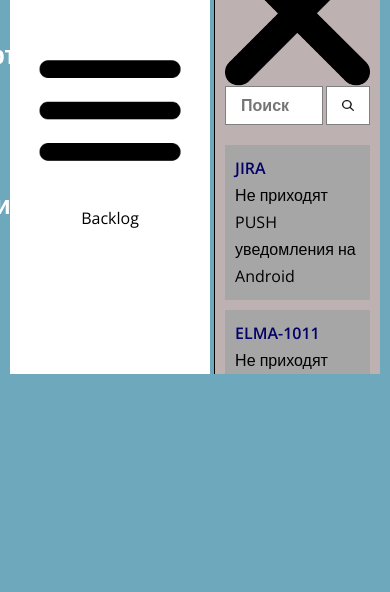
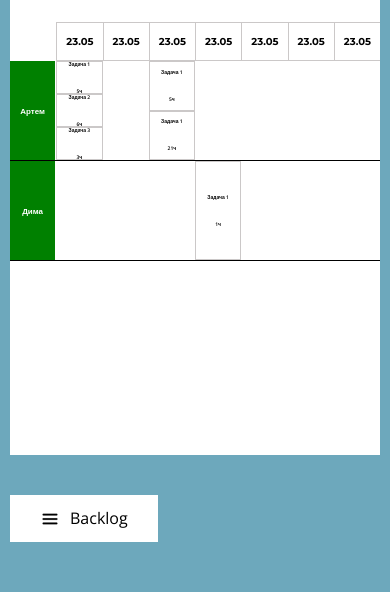
Before and after one commit to vladimirtonkov/planner, a website: page app/index.html in a window 390 px wide. Shown: the part 298-890 px from the top of the page. Before the commit the page ends 844 px from the top, so only its background shows below. Drawn offline with nearby package versions, Linux system fonts and the light colour scheme.

Commit message:
feat: add media expressions

```diff
--- a/app/scss/_vars.scss
+++ b/app/scss/_vars.scss
@@ -17,7 +17,8 @@ $buttonSliderPaddingLeft: 20px;
 $buttonSliderPaddingRight: 20px;
 $defaultWidth: 100%;
 $backlogWidth: 450px;
-$backlogHeight: 500px;
+// $backlogHeight: 500px;
+$defaultHeight: 500px;
 $backlogColor: #beb1b1;
 $searchWidthMagnifierImg: 20px;
 $searchHeightMagnifierImg: 20px;
--- a/app/scss/style.scss
+++ b/app/scss/style.scss
@@ -13,6 +13,8 @@ body {
     // position: relative;
     background-color: $default;
     width: calc(#{$defaultWidth} - #{$backlogWidth});
+    height: $defaultHeight;
+    overflow-y: auto;
 
 }
 
@@ -101,6 +103,12 @@ body {
         left: 50%;
         top: -15%;
         transform: translateX(-50%);
+        display: flex;
+        align-items: center;
+        justify-content: center;
+        max-height: 100px;
+        height: 100%;
+        overflow-y: auto;
         max-width: 350px;
         width: 100%;
         z-index: 1;
@@ -156,22 +164,20 @@ body {
 
 
 
-
-
-
-
-
-
-
+.backlog-btn-show {
+    display: none;
+}
 
 
 .backlog {
+    position: relative;
     width: $backlogWidth;
-    height: $backlogHeight;
+    height: $defaultHeight;
     overflow-y: auto;
     background-color: $backlogColor;
-    margin-left: 4px;
+    margin-left: 1px;
     border-left: 1px solid #000;
+    margin-bottom: 60px;
 
     &__inner {
         padding: 20px 10px 0 10px;
@@ -182,7 +188,15 @@ body {
         text-align: center;
         font-size: 30px;
         font-style: italic;
-        margin-bottom: 20px;
+        margin-bottom: 30px;
+    }
+
+    &__close-img {
+        display: none;
+        position: absolute;
+        width: 30px;
+        right: 20px;
+        top: 20px;
     }
 }
 
@@ -252,3 +266,237 @@ body {
         color: $black;
     }
 }
+
+
+
+
+@media (max-width: 1300px) {
+    .personal-cards {
+        height: 175px;
+
+        &__executor {
+            font-size: 20px;
+        }
+    }
+
+    .tasks {
+
+        &__item {
+            font-size: 18px;
+        }
+
+    }
+}
+
+@media (max-width: 1250px) {
+    .personal-cards {
+        height: 175px;
+
+        &__executor {
+            font-size: 20px;
+        }
+    }
+
+    .tasks {
+
+        &__item {
+            font-size: 14px;
+        }
+
+    }
+}
+
+@media (max-width: 1200px) {
+    .personal-cards {
+        height: 130px;
+
+        &__executor {
+            font-size: 20px;
+        }
+    }
+
+    .tasks {
+
+        &__item {
+            font-size: 12px;
+        }
+
+    }
+}
+
+
+@media (max-width: 1120px) {
+    .container {
+        top: 30%;
+        transform: translateX(-50%);
+
+        &__content {
+            flex-direction: column;
+        }
+    }
+
+    .planner {
+        width: 100%;
+        margin-bottom: 40px;
+    }
+
+    .tasks {
+
+        &__item:hover::after {
+            top: -15%;
+        }
+    }
+
+    .backlog {
+        width: 100%;
+        border-left: none;
+        margin-left: 0px;
+    }
+
+
+    .tasks-info {
+        &__item {
+            // text-align: center;
+        }
+    }
+}
+
+
+
+
+
+@media (max-width: 650px) {
+    .personal-cards {
+        height: 130px;
+
+        &__executor {
+            font-size: 16px;
+        }
+    }
+
+    .tasks {
+
+        &__item {
+            font-size: 12px;
+        }
+
+    }
+}
+
+
+
+@media (max-width: 550px) {
+
+    .personal-cards {
+        height: 130px;
+
+        &__executor {
+            font-size: 13px;
+        }
+    }
+
+    .tasks {
+
+        &__item {
+            font-size: 10px;
+        }
+
+    }
+
+    .dates {
+        font-size: 13px;
+    }
+}
+
+
+
+@media (max-width: 450px) {
+
+    .personal-cards {
+        height: 130px;
+
+        &__executor {
+            font-size: 11px;
+        }
+    }
+
+    .tasks {
+        font-weight: 700;
+
+        &__item {
+            font-size: 8px;
+        }
+
+    }
+
+    .dates {
+        font-size: 12px;
+    }
+
+    .backlog-btn-show {
+        display: flex;
+        align-items: center;
+        width: fit-content;
+        padding: 10px 30px;
+        margin-bottom: 50px;
+
+        &__img {
+            width: 20px;
+            margin-right: 10px;
+        }
+    }
+
+    .backlog {
+        display: none;
+
+        &__close-img {
+            display: block;
+        }
+    }
+}
+
+
+
+@media (max-width: 390px) {
+    .personal-cards {
+        height: 100px;
+
+        &__executor {
+            font-size: 10px;
+        }
+    }
+
+    .tasks {
+
+        &__item {
+            font-size: 6px;
+        }
+
+    }
+
+    .dates {
+        font-size: 12px;
+    }
+}
+
+
+@media (max-width: 390px) {
+    .personal-cards {
+        height: 100px;
+
+        &__executor {
+            font-size: 8px;
+        }
+    }
+
+    .tasks {
+        &__item {
+            font-size: 5px;
+        }
+
+    }
+
+    .dates {
+        font-size: 10px;
+    }
+}
```
Also changed, not shown: app/css/style.min.css.
